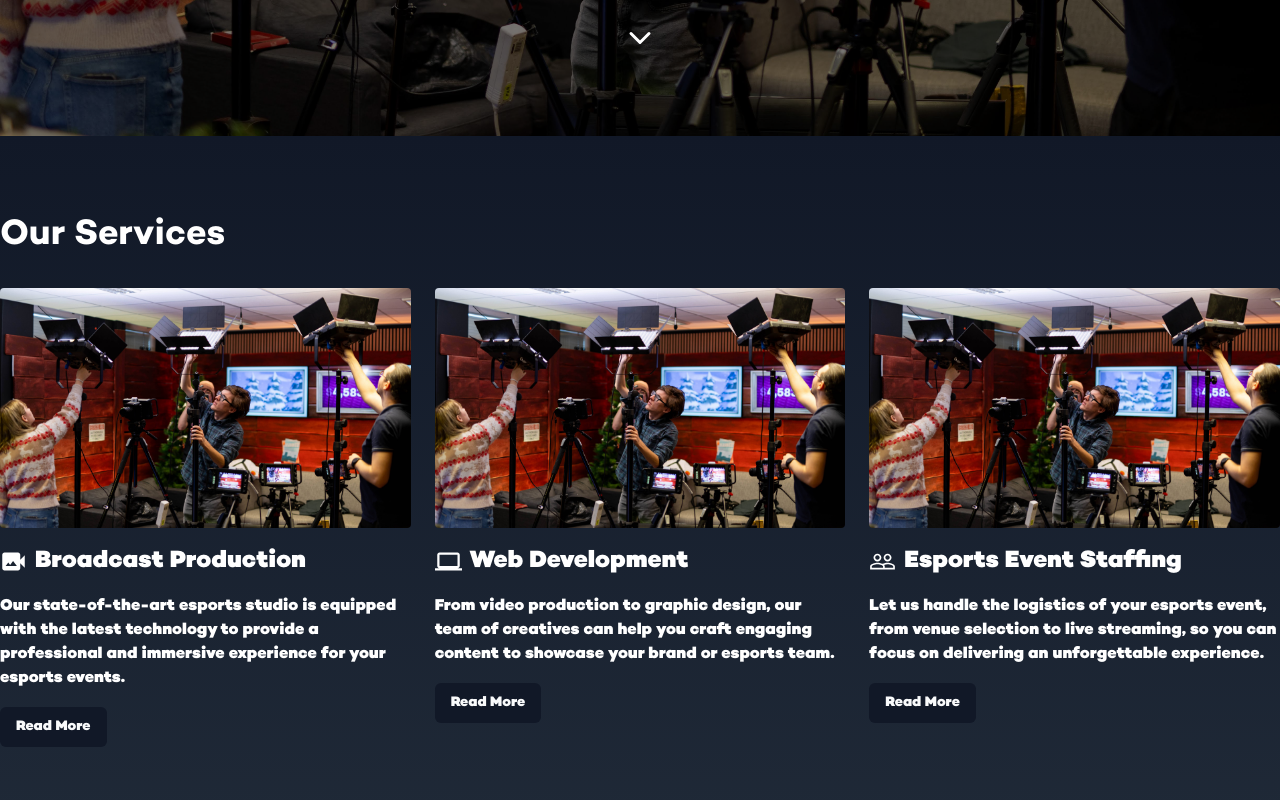
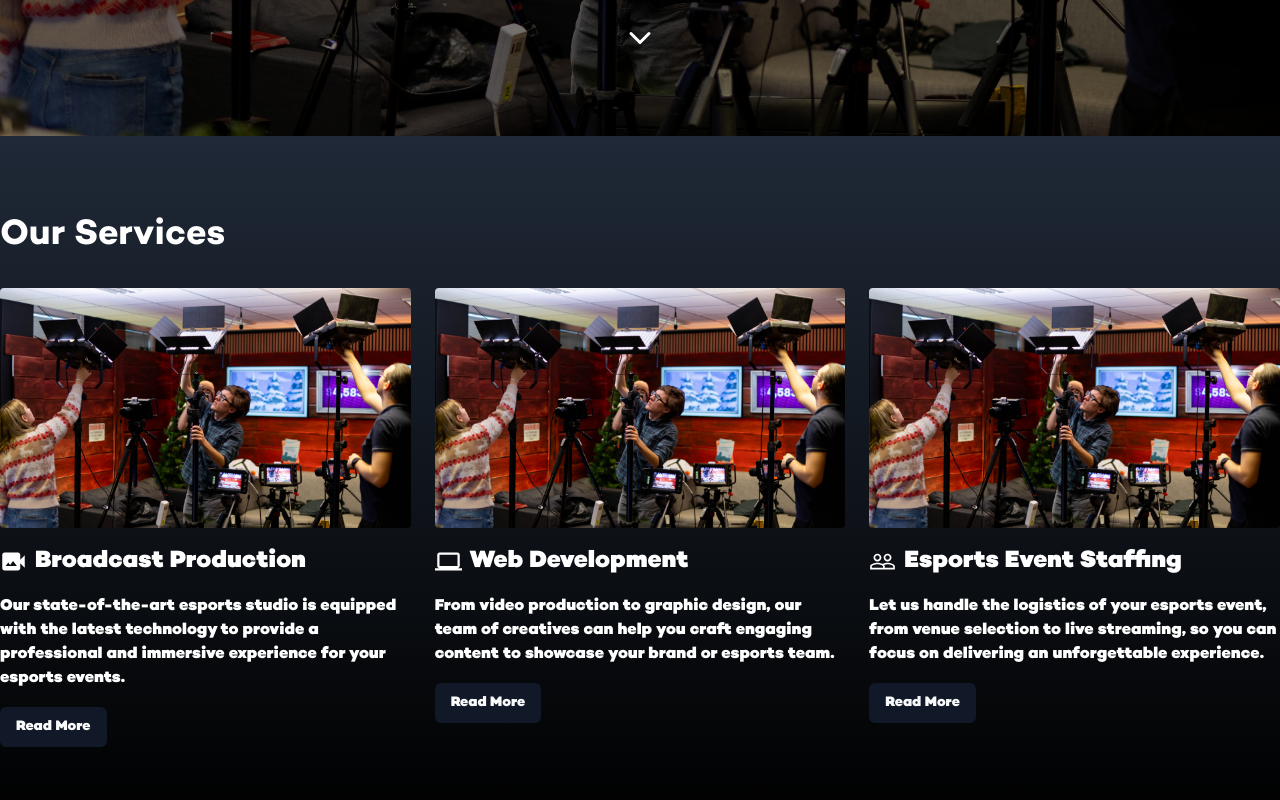
Before and after one commit to ThatGuyHS/pxb-media-test, a Next.js app in the folder pxb-media-test/: page / in a window 1280 px wide. Shown: the part 760-1560 px from the top of the page. Built offline with nearby package versions, Linux system fonts and the light colour scheme.

Commit message:
updated gradient

```diff
--- a/pxb-media-test/app/page.tsx
+++ b/pxb-media-test/app/page.tsx
@@ -85,7 +85,7 @@ export default function Component() {
           </div>
         </section>
 
-        <section className="bg-gradient-to-b from-gray-900 to-gray-800 py-12 md:py-20 text-white">
+        <section className="bg-gradient-to-b from-gray-800 to-black py-12 md:py-20 text-white">
     <div className="container mx-auto px-4 md:px-0">
         <h2 className="mb-6 text-3xl font-bold md:mb-8 md:text-4xl">Our Services</h2>
         <div className="grid grid-cols-1 gap-6 md:grid-cols-2 lg:grid-cols-3">
```
